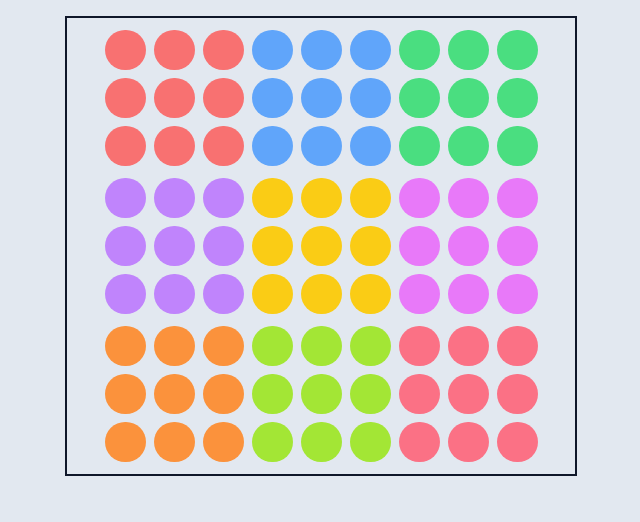
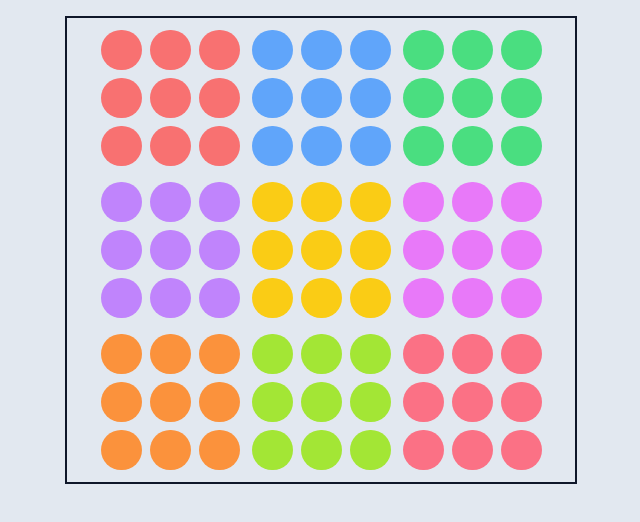
Before and after one commit to reactry/sudoku, a React (Create React App) app: page / in a window 1280 px wide. Shown: the top 522 px of the page, without its empty margins (319-959 px from the left). Built offline with nearby package versions, Linux system fonts and the light colour scheme.

Commit message:
Simple styling changes

```diff
--- a/src/Sudoku.css
+++ b/src/Sudoku.css
@@ -2,10 +2,9 @@
 
 
 div.SudokuRow:nth-child(3), div.SudokuRow:nth-child(6) {
-	/*background-color: red;*/
-	margin-bottom: 4px;
+	margin-bottom: 8px;
 }
 
 div.SudokuCell:nth-child(3), div.SudokuCell:nth-child(6) {
-	margin-right: 4px;
+	margin-right: 8px;
 }
--- a/src/Sudoku.js
+++ b/src/Sudoku.js
@@ -28,7 +28,7 @@ export default function Sudoku () {
 	const nines = new Array(9).fill(0);
 	let rowItems = nines.map((v1, k1) => {
 		return (
-			<div className="SudokuRow font-bold" key={k1}>
+			<div className="SudokuRow font-bold select-none" key={k1}>
 				{
 					nines.map((v2, k2) => {
 						let index = k1*9 + k2;
--- a/src/SudokuCell.js
+++ b/src/SudokuCell.js
@@ -35,7 +35,7 @@ export default function SudokuCell ({
 
 	let cell_classname = "SudokuCell w-1/12 p-2 m-1 rounded-full h-10 inline-block align-top " + getSquareBgClass(index);
 	return (
-		<div className={cell_classname} onClick={handleClick} tabIndex={index}>
+		<div className={cell_classname} onClick={handleClick} tabIndex="0">
 			{cell.value === 0 ? "" : cell.value}
 		</div>
 	);
```
